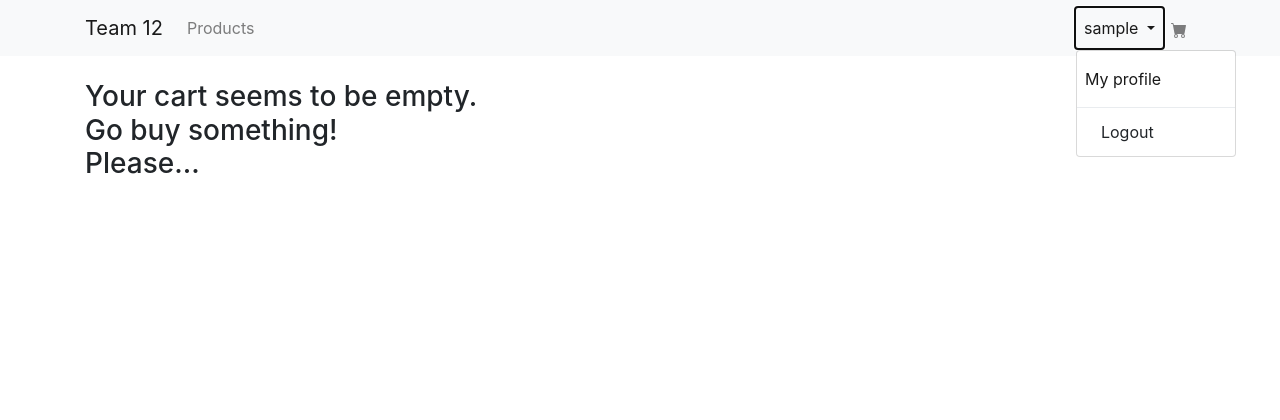
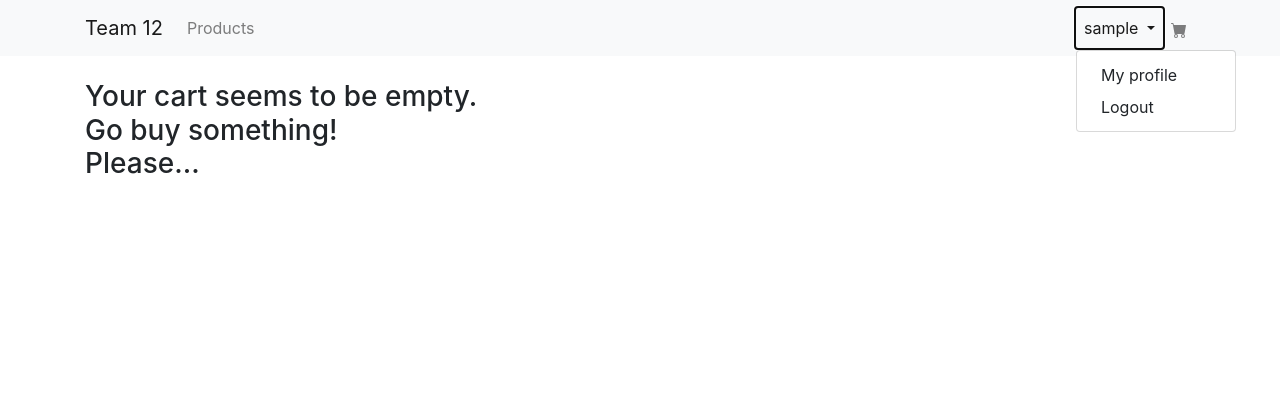
Before and after one commit to vallzter/Team12, a Django app: page /cart/ in a window 1280 px wide, after a click that opens the changed part. Shown: the top 420 px of the page. Run offline with Django 3.2, Linux system fonts and the light colour scheme; the visitor is signed in with stand-in values (Sample User, id 1); data comes from the database, SQL or seed files in the repository; data that the repository does not hold is empty; parts of the project's set-up code (start-up, migrations or seed data) failed here and were passed over; some libraries are stand-ins or nearby versions.

Commit message:
fixed dropdown menu

```diff
--- a/src/Team12/templates/navbar.html
+++ b/src/Team12/templates/navbar.html
@@ -21,8 +21,8 @@
                     {{user.username}}
                     </a>
                     <div class="dropdown-menu" aria-labelledby="navbarDropdown">
-                        <a class="nav-link" href="{% url 'profile' %}">My profile</a>
-                        <div class="dropdown-divider"></div>
+                        <a class="dropdown-item" href="{% url 'profile' %}">My profile</a>
+                        {% comment %} <div class="dropdown-divider"></div> {% endcomment %}
                         <a class="dropdown-item" href="{% url 'Logout' %}">Logout</a>
                     </div>
                 </li>
```
